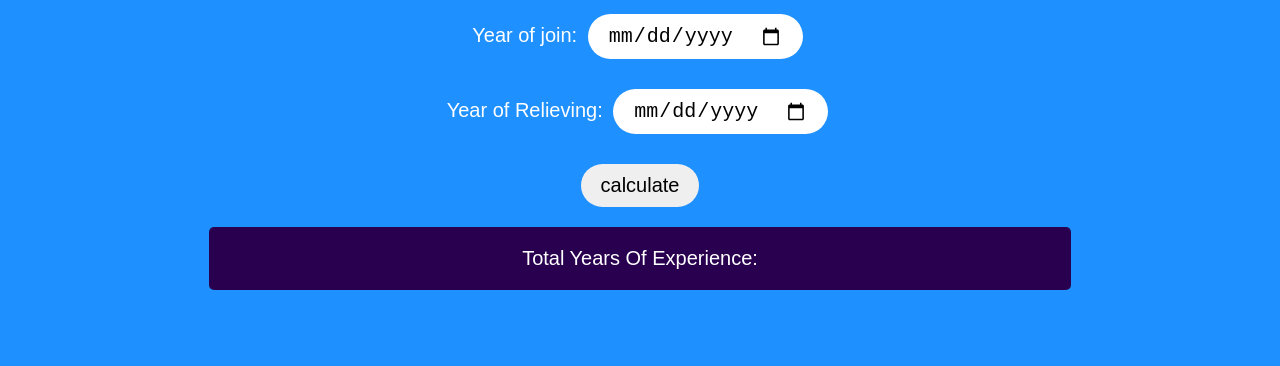
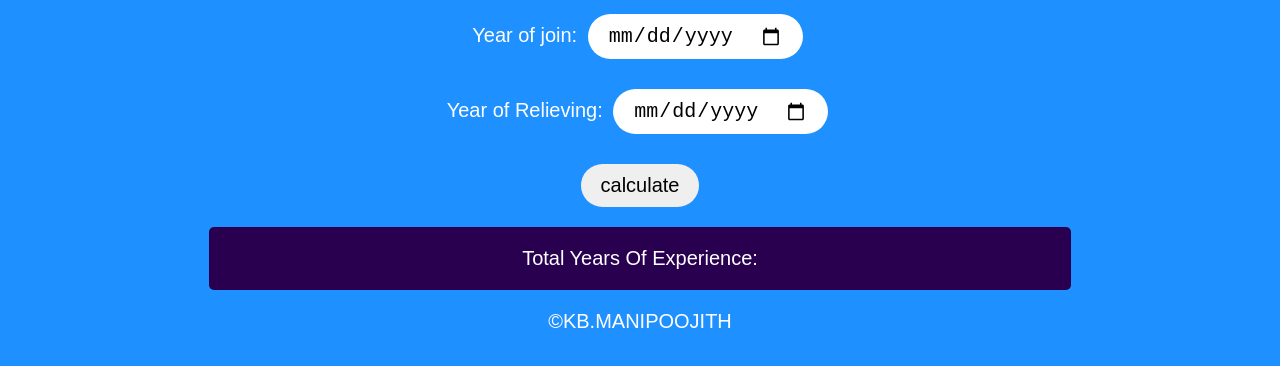
Before and after one commit to kbmanipoojith/JOB-EXPERIENCE-CALCULATOR, a plain HTML site: page index.html in a window 1280 px wide. Shown: the part 76-442 px from the top of the page. Drawn offline with Linux system fonts and the light colour scheme; a web font is replaced by a local one.

Commit message:
Update index.html

```diff
--- a/index.html
+++ b/index.html
@@ -39,7 +39,9 @@ Year of Relieving: <input type="date" id="cDate" />
 <input type="button" id="calButton" value="calculate" onclick="calculateDiff()" />
 
 <p id="showTotalYearsOfExperience">Total Years Of Experience:</p>
-
+<footer>
+  <p>©KB.MANIPOOJITH</p>
+<footer>
 </form>
 
 </div>
```
